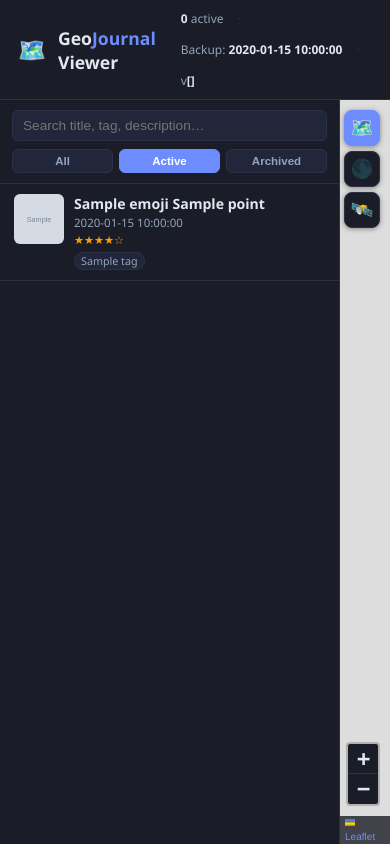
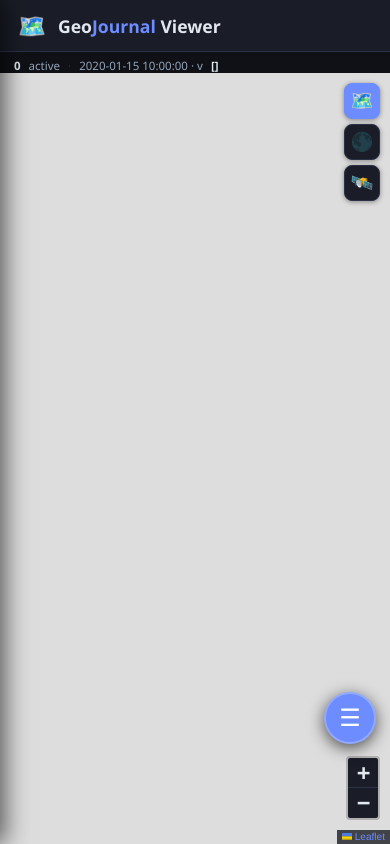
Before and after one commit to manzolo/GeoJournal, a Flask app: template tools/backup-viewer/templates/index.html in a window 390 px wide. Run offline with Flask 3, Linux system fonts and the light colour scheme; the template is opened without the code that fills it: most values are stand-ins (such as "Sample title", 1, 10 or a date in 2020); grey boxes marked "Sample" are stand-in pictures; parts of the project's set-up code (start-up, migrations or seed data) failed here and were passed over.

Commit message:
fix: Drive backup false-success + backup-viewer responsive mobile
- AutoBackupWorker: openOutputStream null ora lancia errore → lastDriveBackupSuccess=false correttamente
- backup-viewer: sidebar drawer mobile (position:fixed, z-index:1000) con FAB toggle, overlay backdrop e pulsante chiudi esplicito

Co-Authored-By: Claude Sonnet 4.6 <noreply@anthropic.com>

```diff
--- a/tools/backup-viewer/templates/index.html
+++ b/tools/backup-viewer/templates/index.html
@@ -64,6 +64,15 @@
     .sidebar-head {
       padding: 10px 12px; border-bottom: 1px solid var(--border);
       display: flex; flex-direction: column; gap: 8px; flex-shrink: 0;
+    }
+    .sidebar-close-btn {
+      display: none; align-self: flex-end;
+      background: none; border: 1px solid var(--border); color: var(--muted);
+      border-radius: 6px; padding: 3px 10px; font-size: 0.8rem; cursor: pointer;
+    }
+    .sidebar-close-btn:hover { border-color: var(--accent); color: var(--text); }
+    @media (max-width: 767px) {
+      .sidebar-close-btn { display: block; }
     }
     .search-box {
       width: 100%; padding: 7px 10px; border-radius: 6px;
@@ -300,6 +309,56 @@
     ::-webkit-scrollbar { width: 5px; }
     ::-webkit-scrollbar-track { background: transparent; }
     ::-webkit-scrollbar-thumb { background: var(--border); border-radius: 3px; }
+
+    /* ── Mobile FAB toggle ───────────────────────────────────────────────── */
+    .fab-toggle {
+      display: none;
+      position: fixed; bottom: 100px; right: 14px; z-index: 1100;
+      width: 52px; height: 52px; border-radius: 50%;
+      background: var(--accent); border: 2px solid rgba(255,255,255,.25); color: white;
+      font-size: 1.5rem; cursor: pointer; align-items: center; justify-content: center;
+      box-shadow: 0 4px 16px rgba(0,0,0,.65);
+    }
+
+    /* ── Overlay backdrop (mobile) ───────────────────────────────────────── */
+    .sidebar-overlay {
+      display: none; position: fixed; inset: 0; z-index: 900;
+      background: rgba(0,0,0,.45);
+    }
+    .sidebar-overlay.visible { display: block; }
+
+    /* ── Responsive breakpoint ───────────────────────────────────────────── */
+    @media (max-width: 767px) {
+      /* Sidebar diventa un drawer fixed sopra tutto — position:fixed evita
+         il clipping di overflow:hidden sul parent .body.
+         z-index > 900 (overlay) > #map (z-index:1) */
+      #map { position: relative; z-index: 1; }
+
+      .sidebar {
+        position: fixed; top: 0; left: 0; bottom: 0;
+        width: min(340px, 92vw);
+        z-index: 1000;
+        transform: translateX(-100%);
+        transition: transform .3s ease;
+        box-shadow: 4px 0 24px rgba(0,0,0,.65);
+      }
+      .sidebar.mobile-open { transform: translateX(0); }
+
+      .fab-toggle { display: flex; }
+
+      header .meta { display: none; }
+
+      .meta-mobile {
+        display: flex; gap: 8px; font-size: 0.72rem;
+        color: var(--muted); padding: 6px 14px 0;
+        flex-wrap: wrap;
+      }
+      .meta-mobile strong { color: var(--text); }
+    }
+
+    @media (min-width: 768px) {
+      .meta-mobile { display: none; }
+    }
   </style>
 </head>
 <body>
@@ -318,7 +377,13 @@
     </div>
   </header>
 
+  <!-- Meta info mobile (sotto header) -->
+  <div class="meta-mobile" id="metaMobile"></div>
+
   <div class="body">
+
+    <!-- Sidebar overlay backdrop (mobile) -->
+    <div class="sidebar-overlay" id="sidebarOverlay" onclick="closeMobileSidebar()"></div>
 
     <!-- ── Sidebar ── -->
     <aside class="sidebar" id="sidebar">
@@ -326,6 +391,7 @@
       <!-- LIST PANEL -->
       <div class="panel" id="listPanel">
         <div class="sidebar-head">
+          <button class="sidebar-close-btn" onclick="closeMobileSidebar()">✕</button>
           <input class="search-box" type="search" id="searchInput" data-i18n-placeholder="search_ph" placeholder="" />
           <div class="filter-bar">
             <button class="filter-btn"        data-filter="all"      onclick="setFilter('all')"      data-i18n="all">Tutti</button>
@@ -387,6 +453,9 @@
   </div>
 </div>
 
+<!-- Mobile FAB toggle -->
+<button class="fab-toggle" id="fabToggle" onclick="toggleMobileSidebar()" aria-label="Toggle lista">☰</button>
+
 <!-- Lightbox -->
 <div class="lightbox" id="lightbox" onclick="onLbClick(event)">
   <button class="lb-close" onclick="closeLb()">×</button>
@@ -397,6 +466,27 @@
 </div>
 
 <script>
+// ── Mobile sidebar ────────────────────────────────────────────────────────────
+const isMobile = () => window.innerWidth < 768;
+
+function openMobileSidebar() {
+  document.getElementById('sidebar').classList.add('mobile-open');
+  document.getElementById('sidebarOverlay').classList.add('visible');
+  document.getElementById('fabToggle').textContent = '✕';
+}
+function closeMobileSidebar() {
+  document.getElementById('sidebar').classList.remove('mobile-open');
+  document.getElementById('sidebarOverlay').classList.remove('visible');
+  document.getElementById('fabToggle').textContent = '☰';
+}
+function toggleMobileSidebar() {
+  if (document.getElementById('sidebar').classList.contains('mobile-open')) {
+    closeMobileSidebar();
+  } else {
+    openMobileSidebar();
+  }
+}
+
 // ── i18n ──────────────────────────────────────────────────────────────────────
 const LANG = navigator.language.toLowerCase().startsWith('it') ? 'it' : 'en';
 const T = {
@@ -442,9 +532,13 @@ const POINTS = {{ points | tojson }};
 // ── Meta ─────────────────────────────────────────────────────────────────────
 const nActive   = POINTS.filter(p => !p.isArchived).length;
 const nArchived = POINTS.filter(p =>  p.isArchived).length;
-document.getElementById('metaCount').innerHTML =
+const metaCountHtml =
   `<strong>${nActive}</strong> ${t('meta_active')}` +
   (nArchived ? ` · <strong>${nArchived}</strong> ${t('meta_archived')}` : '');
+document.getElementById('metaCount').innerHTML = metaCountHtml;
+document.getElementById('metaMobile').innerHTML =
+  metaCountHtml +
+  ` <span style="color:var(--border)">·</span> {{ meta.exported_at }} · v<strong>{{ meta.app_version }}</strong>`;
 
 // ── Map ───────────────────────────────────────────────────────────────────────
 const map = L.map('map', { zoomControl: false });
@@ -549,10 +643,12 @@ function selectPoint(id) {
   // Open detail panel
   buildDetail(p);
   document.getElementById('sidebar').classList.add('show-detail');
+  if (isMobile()) openMobileSidebar();
 }
 
 function showList() {
   document.getElementById('sidebar').classList.remove('show-detail');
+  // On mobile keep the sidebar open so the user can pick another point
   // deselect marker
   if (selectedId && markersById[selectedId]) {
     const prev = POINTS.find(x => x.id === selectedId);
```
Also changed, not shown: 1 other file.
